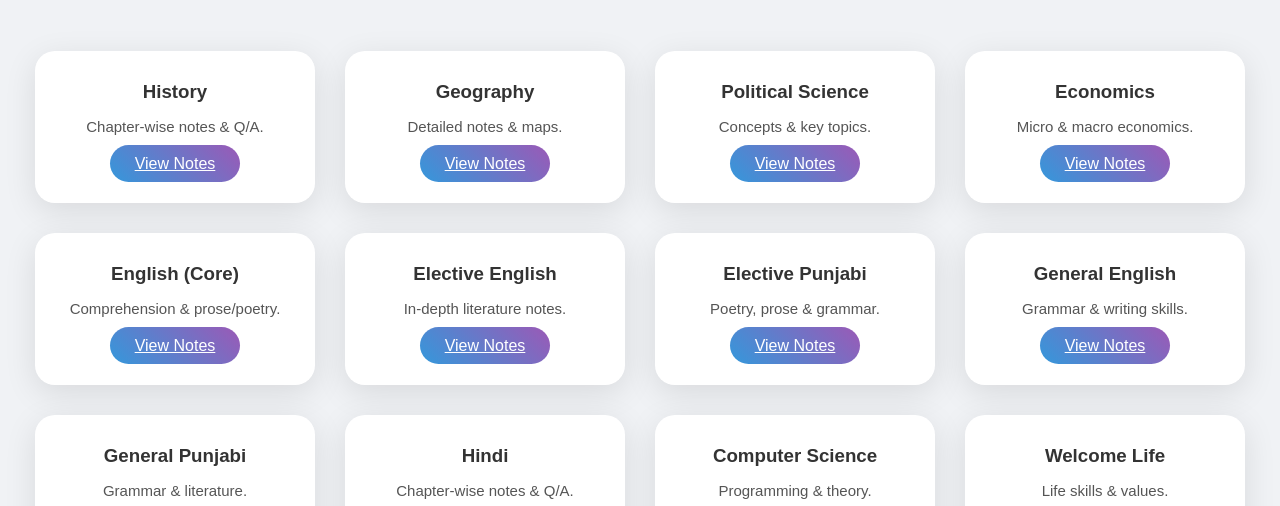
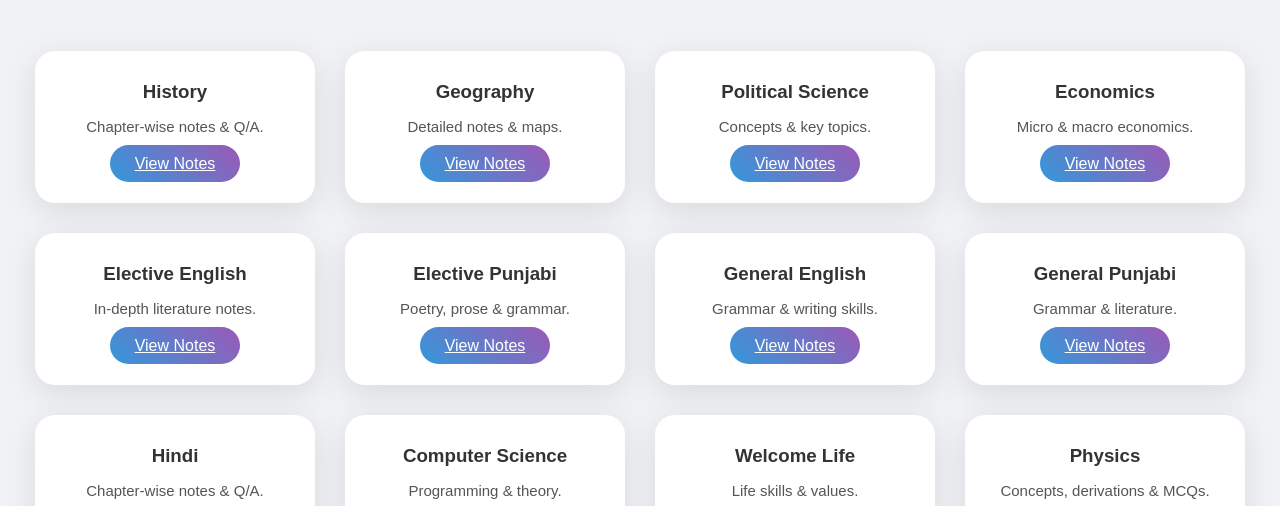
Before and after one commit to Notes57/Notes, a plain HTML site: page class12.html in a window 1280 px wide. Shown: the part 279-785 px from the top of the page. Drawn offline with nearby package versions, Linux system fonts and the light colour scheme.

Commit message:
Update class12.html

```diff
--- a/class12.html
+++ b/class12.html
@@ -54,12 +54,6 @@
         <h3>Economics</h3>
         <p>Micro & macro economics.</p>
         <a href="notes/12th-economics.html" class="btn">View Notes</a>
-      </div>
-
-      <div class="card" data-aos="fade-up" data-aos-delay="300">
-        <h3>English (Core)</h3>
-        <p>Comprehension & prose/poetry.</p>
-        <a href="notes/12th-english.html" class="btn">View Notes</a>
       </div>
 
       <div class="card" data-aos="fade-up" data-aos-delay="350">
```
